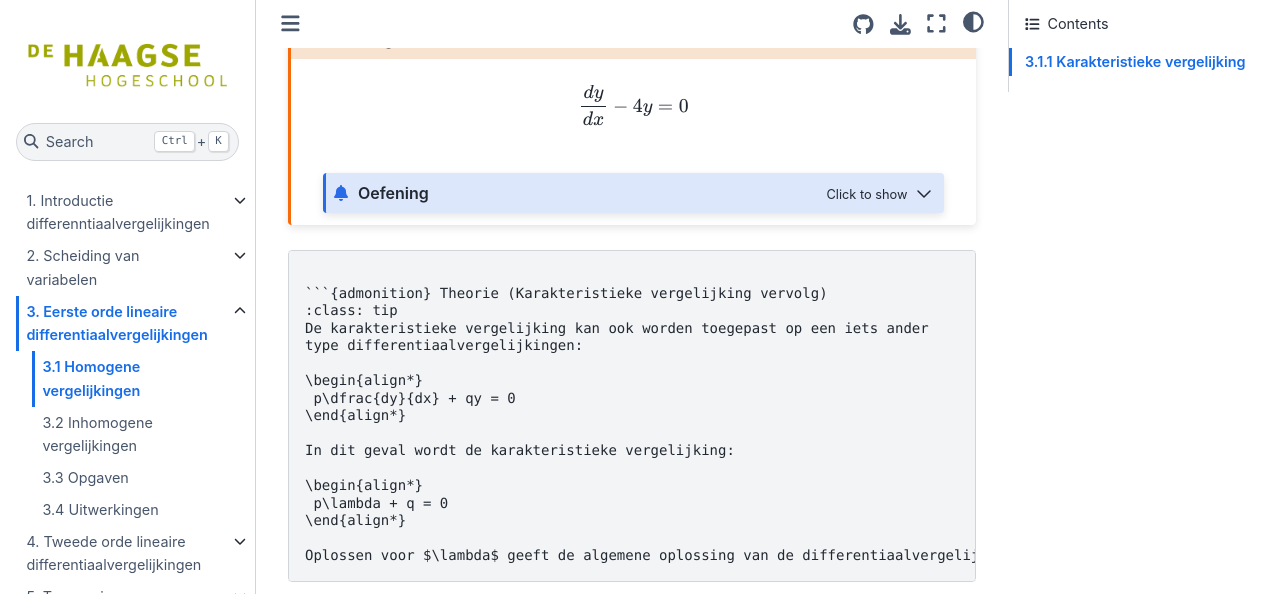
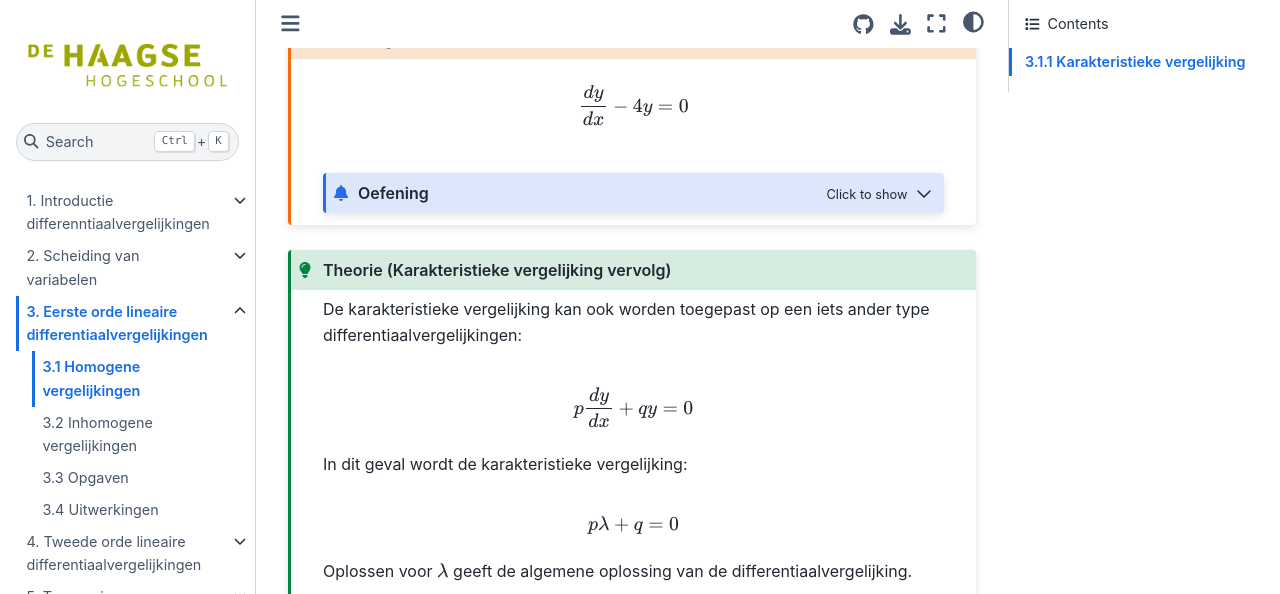
Before and after one commit to RaoulTj/Boek, a Jupyter Book: the page built from book/H3/H3_1.md, in a window 1280 px wide and 900 px high, scrolled down 1606 px, cut to the strip 0-594 px from the top of the window. Built offline with Jupyter Book 1.0.4 settings and Sphinx 7.4.7 and the Sphinx Book theme 1.1.4, drawn with Linux system fonts in a browser that asks for light colours; pages that are not in the unit, such as notebooks, are missing from menus; comment, search, counter and statistics services are not loaded.

Commit message:
oefening 2e aanpassiing

`````diff
--- a/book/H3/H3_1.md
+++ b/book/H3/H3_1.md
@@ -136,14 +136,14 @@
 \end{align}
 ```
 
-```{admonition} Oefening
+````{admonition} Oefening
 :class: important
 
 \begin{align*}
  \dfrac{dy}{dx} - 4y = 0
 \end{align*}
 
-````{admonition} Oefening
+```{admonition} Oefening
 :class: dropdown
 
 \begin{align*}
@@ -178,8 +178,8 @@
 \begin{align}
  y = Ce^{4x} \qquad \text{met } C \in \mathbb{R}
 \end{align}
+```
 ````
-```
 
 ```{admonition} Theorie (Karakteristieke vergelijking vervolg)
 :class: tip
`````
